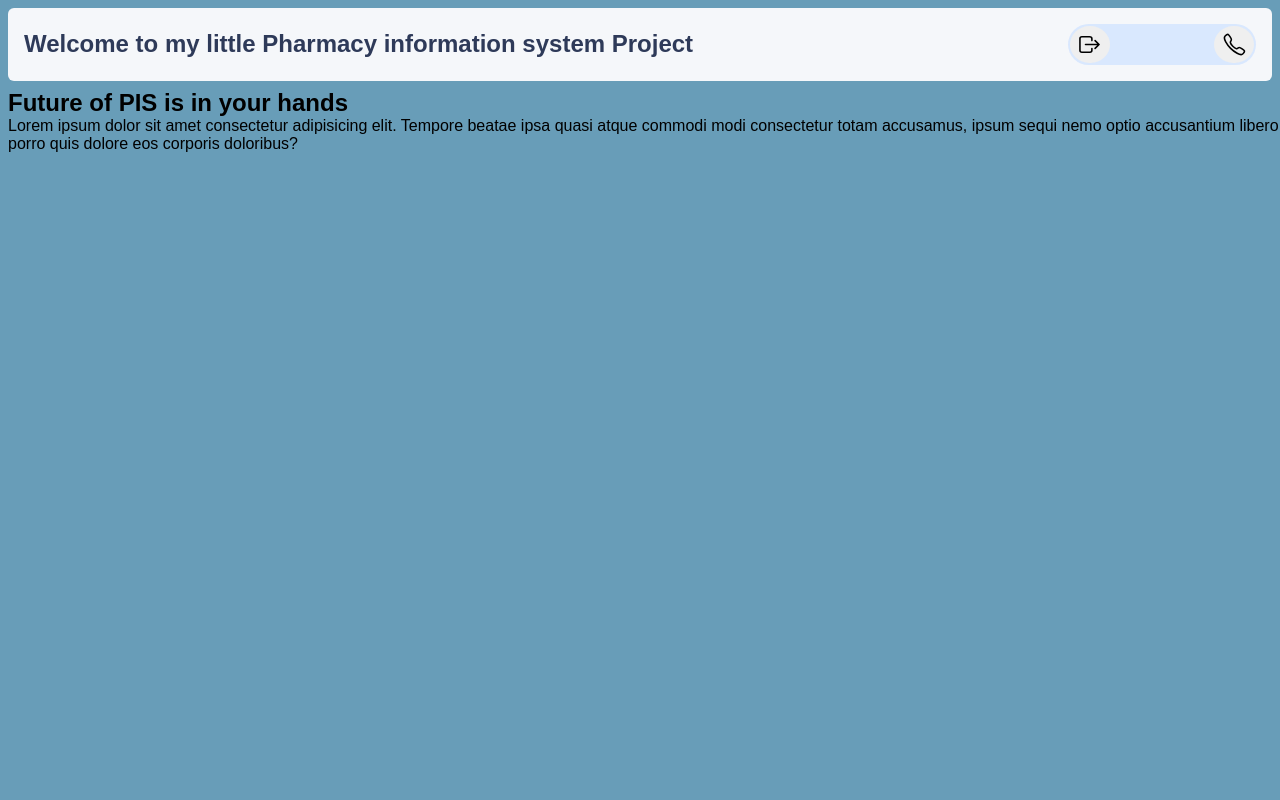
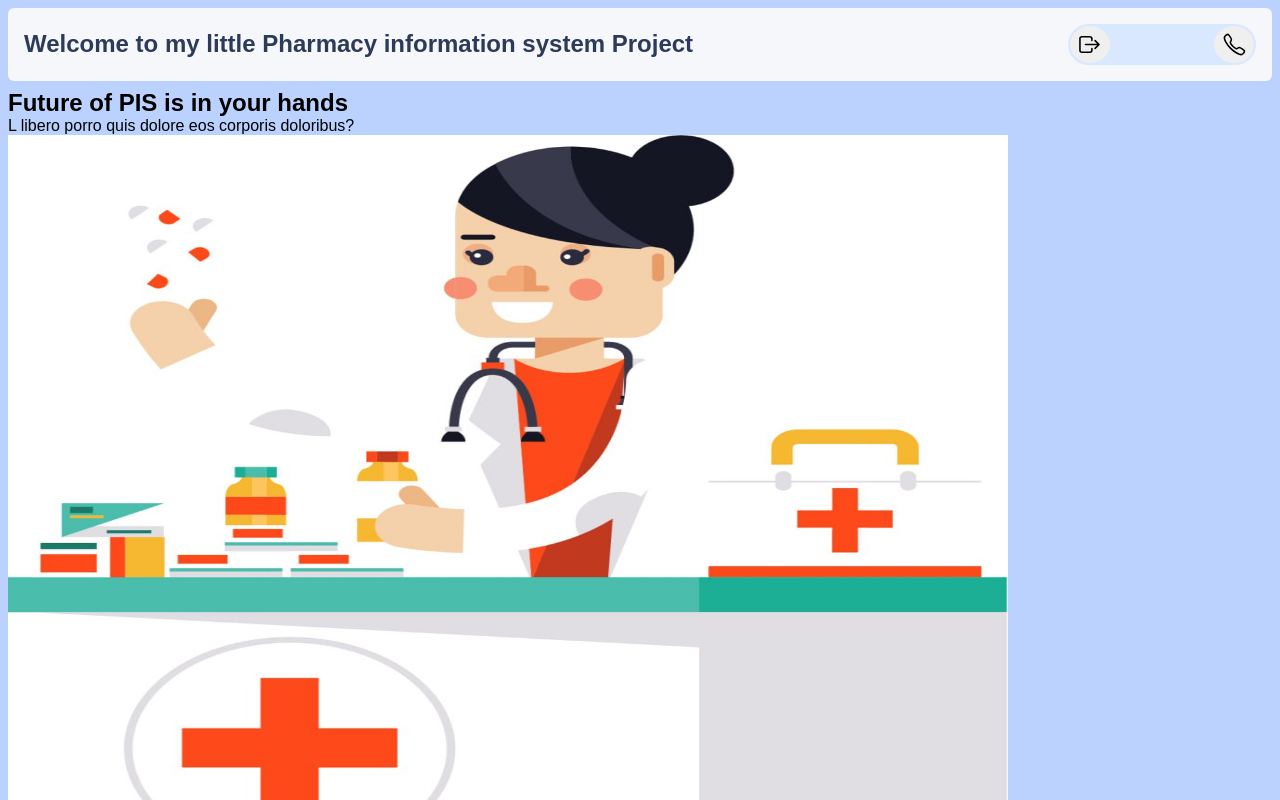
Before and after one commit to Alimateee/PIS-Pharmacy-information-System-, a React (Vite) app: page / in a window 1280 px wide. Shown: the top 800 px of the page. Built offline with nearby package versions, Linux system fonts and the light colour scheme.

Commit message:
add first picture of mine and do some style changing like background color

```diff
--- a/src/Project/MainContent/Sidebar/home.tsx
+++ b/src/Project/MainContent/Sidebar/home.tsx
@@ -1,11 +1,13 @@
 import React from 'react'
+import firstPageImage from '../../../../photo_2025-05-13_18-54-02.jpg'
 
 export default function Home() {
     return (
         <React.Fragment>
             <div className="container-HomePage">
                 <h2 className='titleHomePage'>Future of PIS is in your hands</h2>
-                <div className='mainTextHomePage'>Lorem ipsum dolor sit amet consectetur adipisicing elit. Tempore beatae ipsa quasi atque commodi modi consectetur totam accusamus, ipsum sequi nemo optio accusantium libero porro quis dolore eos corporis doloribus?</div>
+                <div className='mainTextHomePage'>L libero porro quis dolore eos corporis doloribus?</div>
+                <img src={firstPageImage} alt="first page of PIS Poster" width={1000} height={800}/>
             </div>
         </React.Fragment>
     )
--- a/src/index.css
+++ b/src/index.css
@@ -206,7 +206,7 @@
 }
 
 html {
-  background-color: #689db8;
+  background-color: #bbd2ff;
   font-family: sans-serif;
   font-size: 100%;
   display: flex;
--- a/src/style/style.scss
+++ b/src/style/style.scss
@@ -2,7 +2,7 @@
 @use 'MainContent';
 
 html {
-    background-color: #689db8;
+    background-color: #bbd2ff;
     font-family: sans-serif;
     font-size: 100%;
     display: flex;
```
Also changed, not shown: photo_2025-05-13_18-54-02.jpg (added).
